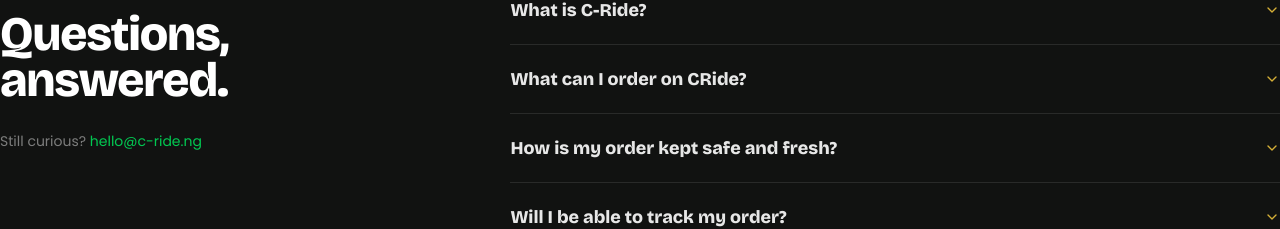
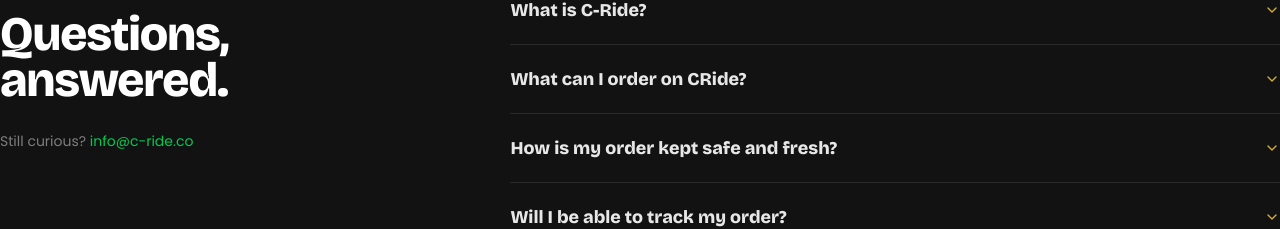
Before and after one commit to C-Ride-Albacorre/join-waitlist, a React (Vite) app: page / in a window 1280 px wide. Shown: the part 4720-4949 px from the top of the page. Built offline with nearby package versions, Linux system fonts and the light colour scheme; a web font is replaced by a local one.

Commit message:
fix: update email addresses from hello@c-ride.ng to info@c-ride.co in FAQ sections

```diff
--- a/src/components/drivers/driver-faq-section.jsx
+++ b/src/components/drivers/driver-faq-section.jsx
@@ -1,5 +1,3 @@
-
-
 import { useState } from 'react';
 import { ChevronDown } from 'lucide-react';
 import { AnimatePresence, motion } from 'framer-motion';
@@ -53,8 +51,8 @@
             <p className="mt-6 max-w-lg font-body text-sm leading-7 text-white/45">
               Everything a serious vendor needs to know before committing. More
               questions? Reach us at{' '}
-              <a href="mailto:hello@c-ride.ng" className="text-green-500">
-                hello@c-ride.ng
+              <a href="mailto:info@c-ride.co" className="text-green-500">
+                info@c-ride.co
               </a>
             </p>
           </motion.div>
--- a/src/components/home/faq-section.jsx
+++ b/src/components/home/faq-section.jsx
@@ -1,5 +1,3 @@
-
-
 import { useState } from 'react';
 import { ChevronDown } from 'lucide-react';
 import { AnimatePresence, motion } from 'framer-motion';
@@ -8,7 +6,7 @@
   {
     question: 'What is C-Ride?',
     answer:
-      'CRide is in pre-launch. Join the waitlist today and you\'ll be among the first to get access when we go live in your city.',
+      "CRide is in pre-launch. Join the waitlist today and you'll be among the first to get access when we go live in your city.",
   },
   {
     question: 'What can I order on CRide?',
@@ -28,7 +26,7 @@
   {
     question: 'What happens after I join the waitlist?',
     answer:
-      'You\'ll receive a confirmation, then a priority early-access invitation the moment we go live in your city. Early members get in before the public.',
+      "You'll receive a confirmation, then a priority early-access invitation the moment we go live in your city. Early members get in before the public.",
   },
 ];
 
@@ -57,8 +55,8 @@
 
             <p className="mt-6 max-w-lg font-body text-sm leading-7 text-white/45">
               Still curious?{' '}
-              <a href="mailto:hello@c-ride.ng" className="text-green-500">
-                hello@c-ride.ng
+              <a href="mailto:info@c-ride.co" className="text-green-500">
+                info@c-ride.co
               </a>
             </p>
           </motion.div>
--- a/src/components/vendors/vendor-faq-section.jsx
+++ b/src/components/vendors/vendor-faq-section.jsx
@@ -1,5 +1,3 @@
-
-
 import { useState } from 'react';
 import { ChevronDown } from 'lucide-react';
 import { AnimatePresence, motion } from 'framer-motion';
@@ -58,8 +56,8 @@
             <p className="mt-6 max-w-lg font-body text-sm leading-7 text-white/45">
               Everything a serious vendor needs to know before committing. More
               questions? Reach us at{' '}
-              <a href="mailto:hello@c-ride.ng" className="text-green-500">
-                hello@c-ride.ng
+              <a href="mailto:info@c-ride.co" className="text-green-500">
+                info@c-ride.co
               </a>
             </p>
           </motion.div>
```
